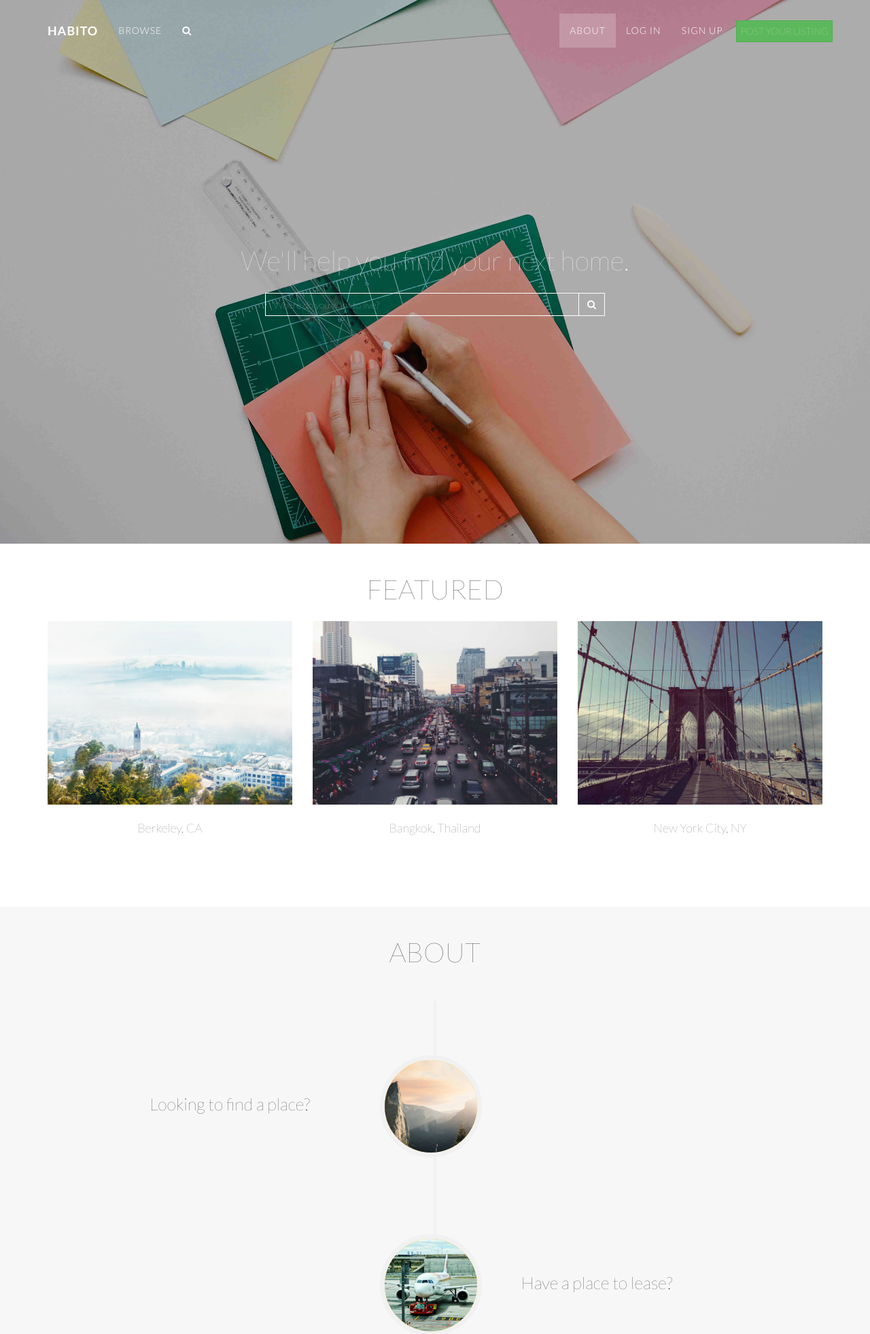
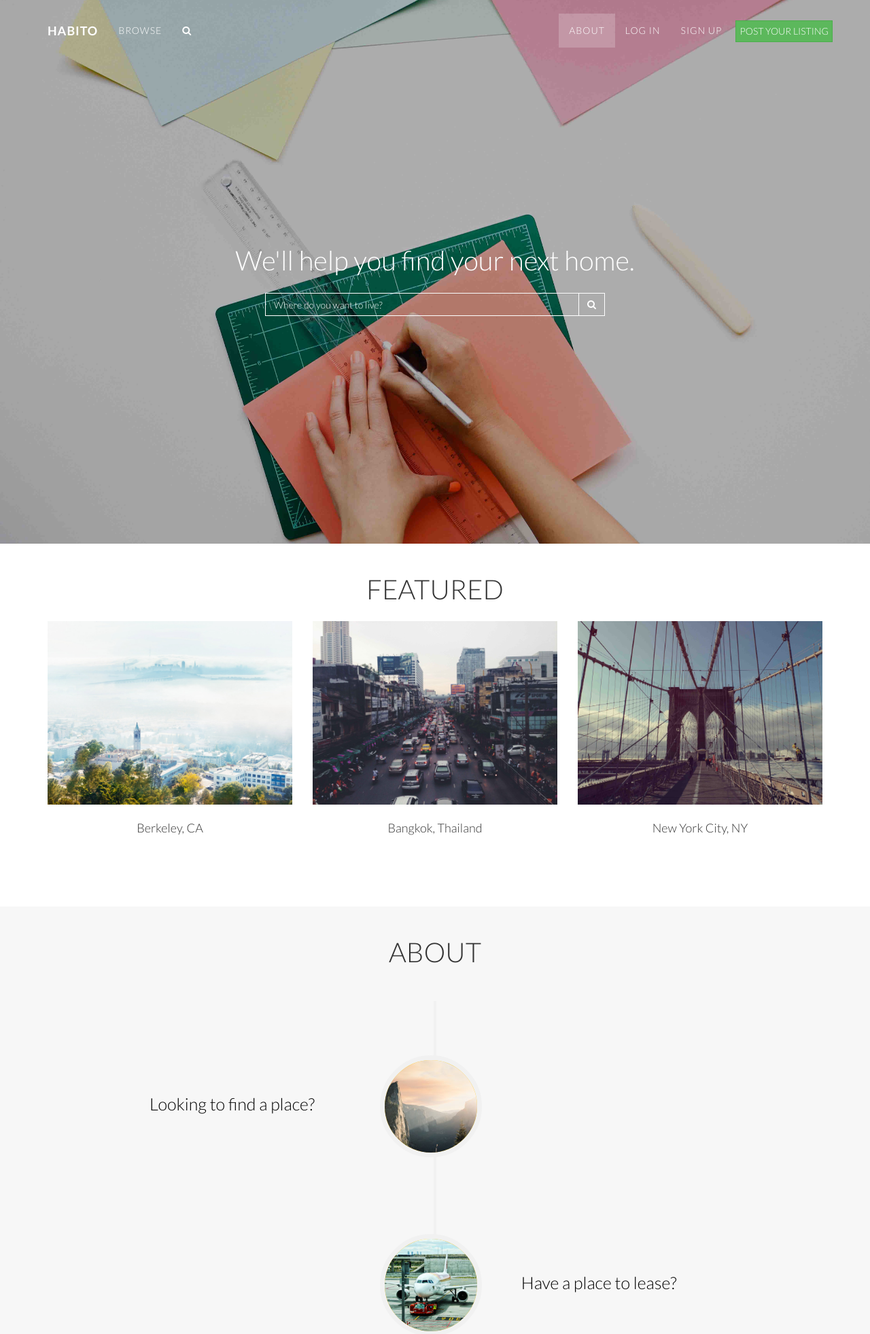
Before and after one commit to habito/web, a Django app: page / in a window 1280 px wide. Shown: the top 1963 px of the page at 68% size. Run offline with Django 3.2, Linux system fonts and the light colour scheme; some libraries are stand-ins or nearby versions.

Commit message:
changed font-weight to 300

```diff
--- a/website/templates/website/header.html
+++ b/website/templates/website/header.html
@@ -9,7 +9,7 @@
     <title>Habito</title>
     {% load staticfiles %}
     {% load custom_tags %}
-    <link href='http://fonts.googleapis.com/css?family=Lato:100,300,400,700' rel='stylesheet' type='text/css'>
+    <link href='http://fonts.googleapis.com/css?family=Lato:300,400,700' rel='stylesheet' type='text/css'>
     <link href="{% static 'website/css/external/bootstrap.min.css' %}" rel="stylesheet">
     <link href="{% static 'website/css/external/font-awesome.min.css' %}" rel="stylesheet">
     <link href="{% static 'website/css/gen/navbar.css' %}" rel="stylesheet">
--- a/website/templates/website/index.html
+++ b/website/templates/website/index.html
@@ -9,7 +9,7 @@
     <title>Habito</title>
     {% load staticfiles %}
     {% load custom_tags %}
-    <link href='http://fonts.googleapis.com/css?family=Lato:100,300,400,700' rel='stylesheet' type='text/css'>
+    <link href='http://fonts.googleapis.com/css?family=Lato:300,400,700' rel='stylesheet' type='text/css'>
     <link href="{% static 'website/css/external/bootstrap.min.css' %}" rel="stylesheet">
     <link href="{% static 'website/css/external/font-awesome.min.css' %}" rel="stylesheet">
     <link href="{% static 'website/css/home_page/home_page.css' %}" rel="stylesheet">
```
